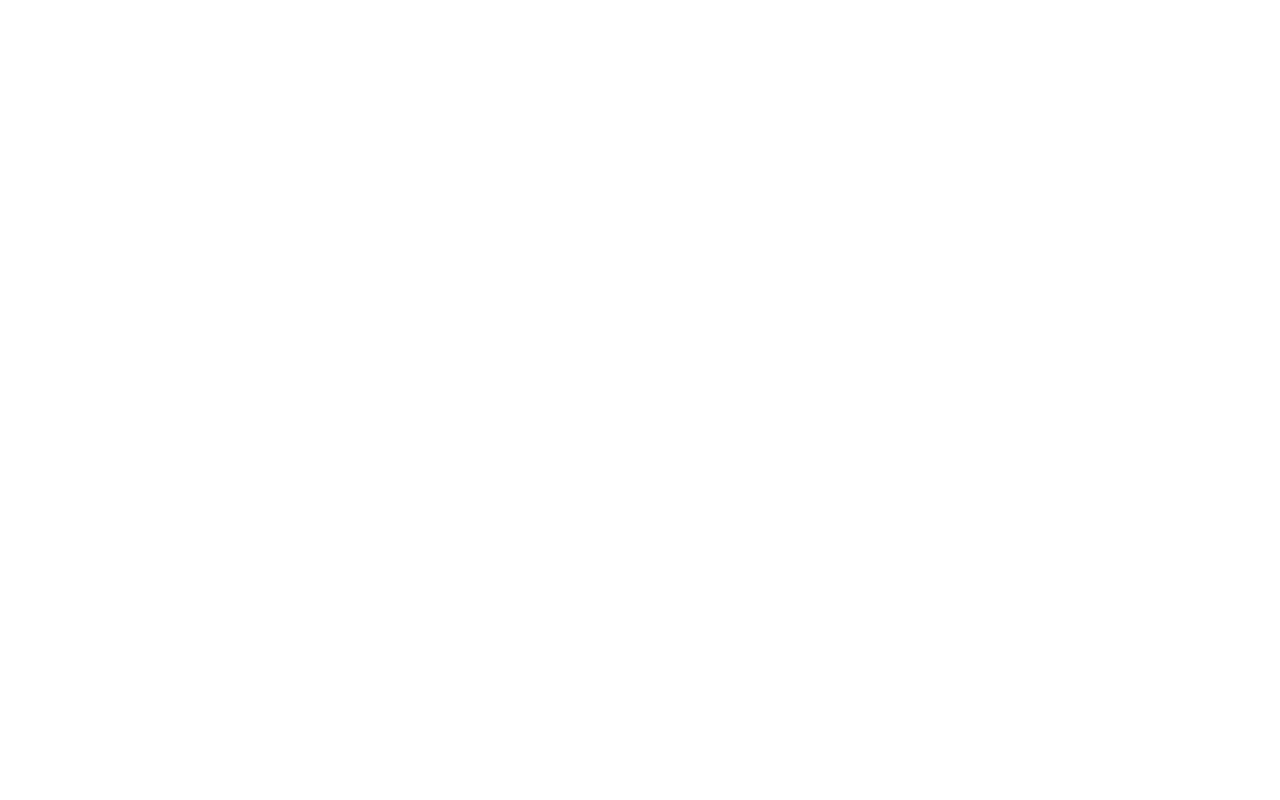
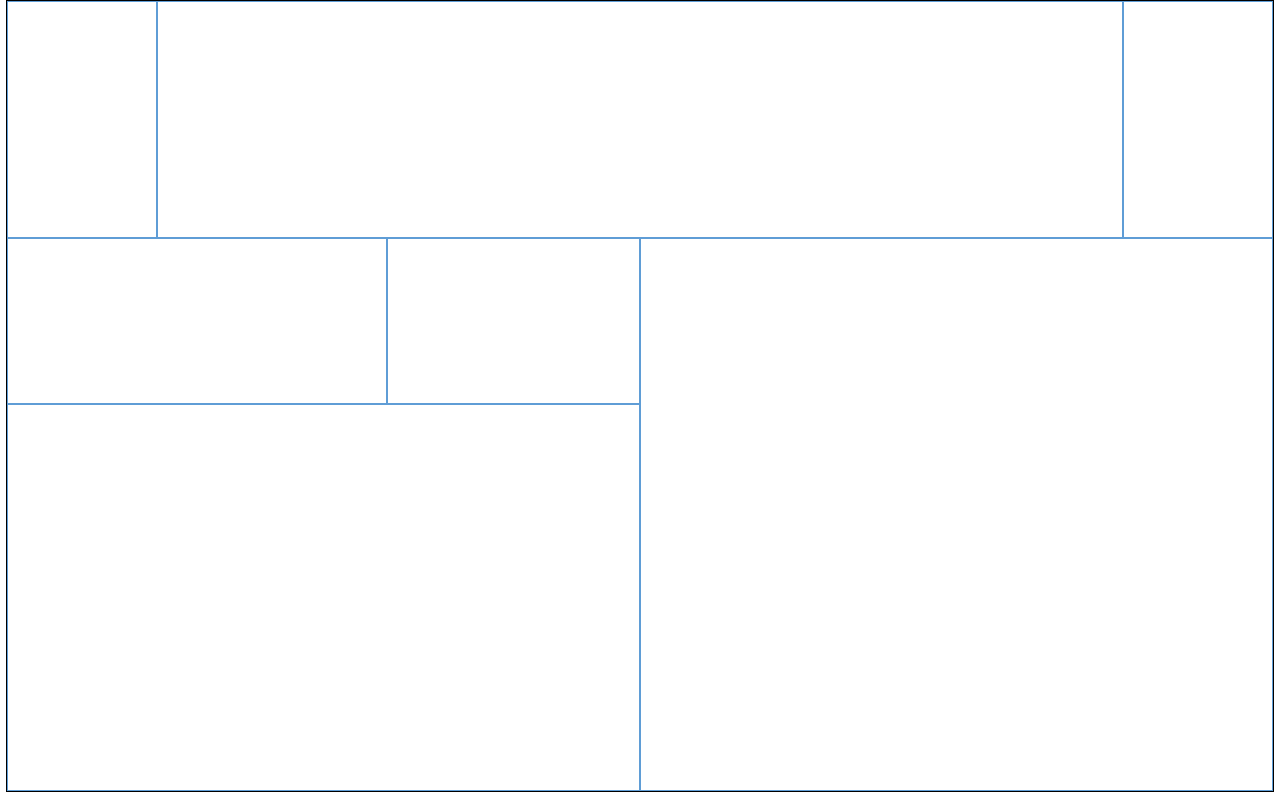
Before and after one commit to Programist0/testTask, a plain HTML site: page index.html in a window 1280 px wide. Drawn offline with Linux system fonts and the light colour scheme.

Commit message:
Update index.html

```diff
--- a/index.html
+++ b/index.html
@@ -4,6 +4,8 @@
 	<meta charset="UTF-8">
 	<meta name="viewport" content="width=device-width, initial-scale=1.0">
 	<title>Тестовое задание</title>
+	<link rel="stylesheet" href="styles.css">
+	<!-- Время выполнения 25 минут -->
 </head>
 <body>
 	<div class="main">
```
